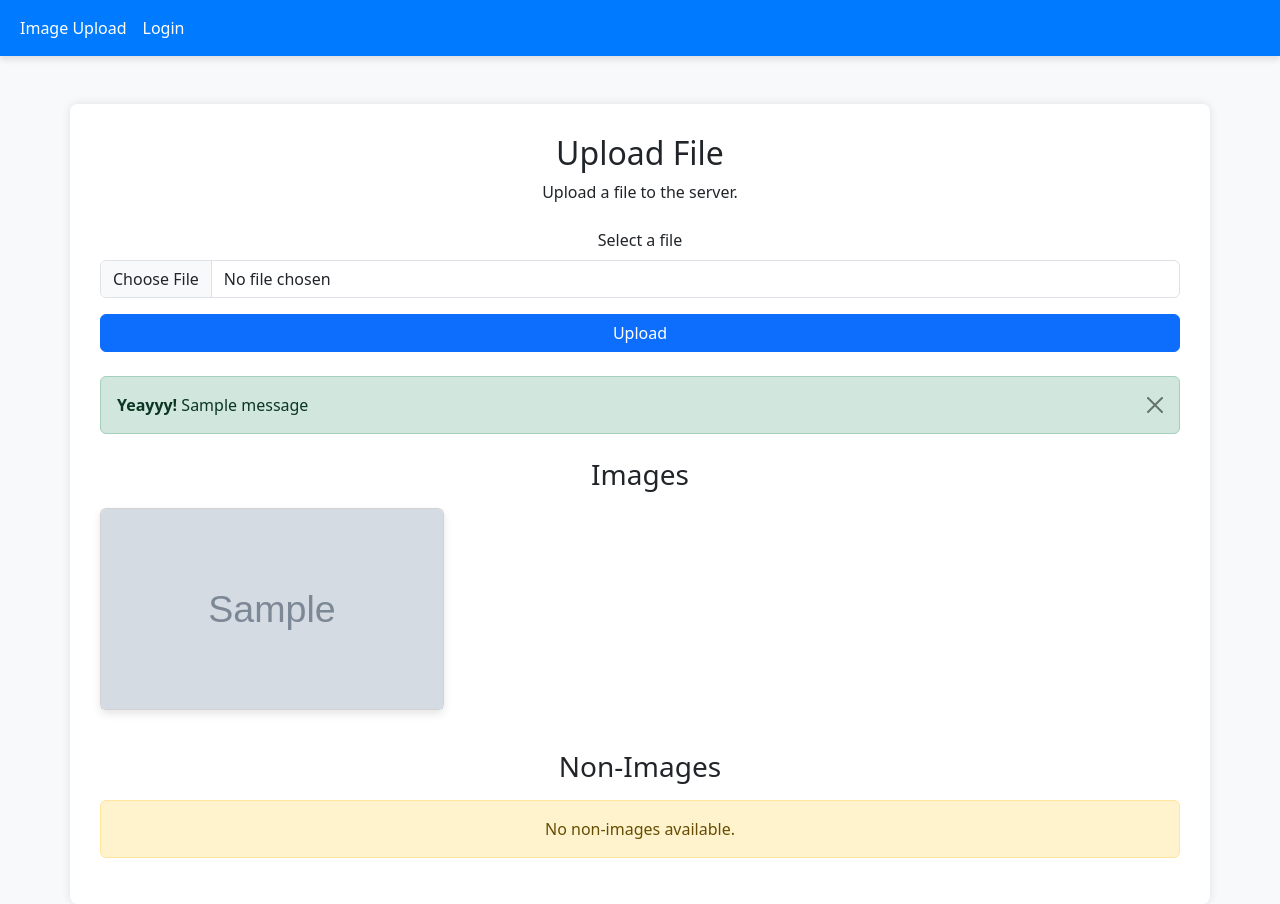
After one commit to hafidhmuhammadakbar/flask-login, a Flask app: page /flasklogin/fileinject in a window 1280 px wide. The commit adds this page. Run offline with Flask 3, Linux system fonts and the light colour scheme; tables that the repository leaves empty or names only in its code hold one stand-in row (values such as "Sample post"); grey boxes marked "Sample" are stand-in pictures; one stand-in notice (Sample message) is shown; some libraries are stand-ins or nearby versions.

Commit message:
customize for file injection using burp suite

```diff
--- a/db.sql
+++ b/db.sql
@@ -9,4 +9,10 @@ CREATE TABLE users (
   2fa_secret VARCHAR(255)
 )
 
+CREATE TABLE images (
+  id INT PRIMARY KEY AUTO_INCREMENT,
+  description VARCHAR(255) NOT NULL,
+  image_url VARCHAR(255) NOT NULL
+)
+
 INSERT INTO users (name, username, password, email, is_2fa_enabled) VALUES ('admin', 'admin', 'admin', 'admin@gmail.com');
--- a/main.py
+++ b/main.py
@@ -21,7 +21,7 @@ app.secret_key = 'loginpython'
 app.config['MYSQL_HOST'] = 'localhost'
 app.config['MYSQL_USER'] = 'root'
 app.config['MYSQL_PASSWORD'] = ''
-app.config['MYSQL_DB'] = 'pythonlogin'
+app.config['MYSQL_DB'] = 'pythonlogin_fileinject'
 
 # image upload
 app.config['UPLOAD_FOLDER'] = 'static/uploads/'
@@ -111,7 +111,13 @@ def login():
                 msg = 'Too many failed login attempts. You are banned for 2 minutes.'
                 is_banned = True
             else:
-                msg = 'Incorrect username or password'
+                # Check if username exists
+                cursor.execute('SELECT COUNT(*) FROM users WHERE username = %s', (username,))
+                count = cursor.fetchone()['COUNT(*)']
+                if count == 0:
+                    msg = 'This username is not registered'
+                else:
+                    msg = 'Incorrect username or password'
 
     return render_template('index.html', error=msg, is_banned=is_banned)
 
@@ -194,10 +200,10 @@ def home():
 
     return redirect(url_for('login'))
 
-# Profile
 def allowed_file(filename):
     return '.' in filename and filename.rsplit('.', 1)[1].lower() in ALLOWED_EXTENSIONS
 
+# Profile
 @app.route('/flasklogin/profile')
 def profile():
     if 'loggedin' in session:
@@ -365,5 +371,64 @@ def disable_2fa():
         return redirect(url_for('home'))
     return redirect(url_for('login'))
 
+# File inject
+# @app.route('/flasklogin/fileinject', methods=['GET'])
+# def get_file_inject():
+#     cursor = mysql.connection.cursor(MySQLdb.cursors.DictCursor)
+#     cursor.execute('SELECT * FROM images')
+#     images_all = cursor.fetchall()  # Use fetchall() to get all images
+#     return render_template('file_inject.html', images=images_all)
+
+@app.route('/flasklogin/fileinject', methods=['GET'])
+def get_file_inject():
+    cursor = mysql.connection.cursor(MySQLdb.cursors.DictCursor)
+    cursor.execute('SELECT * FROM images')
+    all_files = cursor.fetchall()  # Use fetchall() to get all files
+
+    # Split files into images and non-images based on file extension
+    images = []
+    non_images = []
+    for file in all_files:
+        file_url = file.get('image_url', '')
+        file_extension = os.path.splitext(file_url)[1].lstrip('.') if file_url else ''
+        if file_extension.lower() in ALLOWED_EXTENSIONS:
+            images.append(file)
+        else:
+            non_images.append(file)
+
+    return render_template('file_inject.html', images=images, non_images=non_images)
+
+@app.route('/flasklogin/fileinject/post', methods=['POST'])
+def file_inject():
+    if request.method == 'POST':
+        # description = request.form['description']
+        file = request.files['file']
+
+        if file:
+
+            # Check the file size
+            if len(file.read()) > 5 * 1024 * 1024:
+                flash('File size must be under 5 MB.', 'error')
+                return redirect(url_for('get_file_inject'))
+            file.seek(0)
+
+            # Generate a random filename
+            ext = file.filename.rsplit('.', 1)[1].lower()
+            filename = f"{uuid.uuid4().hex}.{ext}"
+            file_path = os.path.join(app.config['UPLOAD_FOLDER'], filename)
+
+            # Save the new image
+            file.save(file_path)
+
+            cursor = mysql.connection.cursor(MySQLdb.cursors.DictCursor)
+            cursor.execute('INSERT INTO images (image_url) VALUES (%s)', (filename,))
+            mysql.connection.commit()
+            flash('File uploaded successfully!', 'success')
+            return redirect(url_for('get_file_inject'))
+        else:
+            flash('No file selected!', 'error')
+            return redirect(url_for('get_file_inject'))
+    return redirect(url_for('get_file_inject'))
+
 if __name__ == "__main__":
     app.run(host="0.0.0.0", debug=True)
--- /dev/null
+++ b/templates/file_inject.html
@@ -0,0 +1,159 @@
+<!DOCTYPE html>
+<html lang="en">
+<head>
+  <meta charset="UTF-8">
+  <meta name="viewport" content="width=device-width, initial-scale=1.0">
+  <title>Upload File</title>
+  <link href="https://cdn.jsdelivr.net/npm/bootstrap@5.3.3/dist/css/bootstrap.min.css" rel="stylesheet" integrity="sha384-QWTKZyjpPEjISv5WaRU9OFeRpok6YctnYmDr5pNlyT2bRjXh0JMhjY6hW+ALEwIH" crossorigin="anonymous">
+  <style>
+    body {
+      background-color: #f8f9fa;
+    }
+    .navbar {
+      background-color: #007bff;
+      color: white;
+      box-shadow: 0 4px 6px rgba(0, 0, 0, 0.1);
+    }
+    .navbar-brand, .nav-link {
+      color: white !important;
+    }
+    .navbar-toggler-icon {
+      filter: invert(100%);
+    }
+    .container {
+      background: white;
+      padding: 30px;
+      border-radius: 8px;
+      box-shadow: 0 0 10px rgba(0, 0, 0, 0.1);
+    }
+    .card {
+      box-shadow: 0 4px 8px rgba(0, 0, 0, 0.1);
+    }
+    .card img {
+      max-height: 200px;
+      object-fit: cover;
+    }
+    .footer {
+      margin-top: 20px;
+      padding: 10px;
+      background-color: #007bff;
+      color: white;
+      text-align: center;
+    }
+  </style>
+</head>
+<body>
+  <!-- Navbar -->
+  <nav class="navbar navbar-expand-lg">
+    <div class="container-fluid">
+      <div class="collapse navbar-collapse" id="navbarNav">
+        <ul class="navbar-nav">
+          <li class="nav-item">
+            <a class="nav-link" href="{{ url_for('file_inject') }}">Image Upload</a>
+          </li>
+          <li class="nav-item">
+            <a class="nav-link" href="{{ url_for('login') }}">Login</a>
+          </li>
+        </ul>
+      </div>
+    </div>
+  </nav>
+
+  <!-- Main Container -->
+  <div class="container mt-5">
+    <div class="mb-4 text-center">
+      <h2>Upload File</h2>
+      <p>Upload a file to the server.</p>
+
+      <form action="{{ url_for('file_inject') }}" method="post" enctype="multipart/form-data">
+        <div class="mb-3">
+          <!-- File -->
+          <label for="file" class="form-label mt-2">Select a file</label>
+          <input type="file" class="form-control" id="file" name="file" accept="image/*">
+        </div>
+        <button type="submit" class="btn btn-primary w-100">Upload</button>
+      </form>
+    </div>
+
+    <div class="mt-3">
+      {% with messages = get_flashed_messages(with_categories=true) %}
+        {% if messages %}
+          {% for category, message in messages %}
+          <div class="mt-3 alert alert-{{ 'success' if category == 'success' else 'danger' }} alert-dismissible fade show" role="alert">
+            <strong>{{ 'Yeayyy!' if category == 'success' else 'Ooopss!' }}</strong> {{ message }}
+            <button type="button" class="btn-close" data-bs-dismiss="alert" aria-label="Close"></button>
+          </div>
+          {% endfor %}
+        {% endif %}
+      {% endwith %}
+    </div>
+
+    <!-- Display Images
+    <div class="mt-4">
+      <h3 class="text-center">All Images</h3>
+      <div class="row mt-3">
+        {% for image in images %}
+          <div class="col-md-4 mb-3">
+            <div class="card">
+              <img src="{{ url_for('static', filename='uploads/' ~ image.image_url) }}" class="card-img-top" alt="">
+            </div>
+          </div>
+        {% else %}
+          <div class="col-12">
+            <div class="alert alert-warning text-center" role="alert">
+              No images available.
+            </div>
+          </div>
+        {% endfor %}
+      </div>
+    </div> -->
+
+    <!-- Display Images -->
+    <div class="mt-4">
+      <h3 class="text-center">Images</h3>
+      <div class="row mt-3">
+        {% for image in images %}
+          <div class="col-md-4 mb-3">
+            <div class="card">
+              <img src="{{ url_for('static', filename='uploads/' ~ image.get('image_url', '')) }}" class="card-img-top" alt="">
+            </div>
+          </div>
+        {% else %}
+          <div class="col-12">
+            <div class="alert alert-warning text-center" role="alert">
+              No images available.
+            </div>
+          </div>
+        {% endfor %}
+      </div>
+    </div>
+
+    <!-- Display Non-Images -->
+    <div class="mt-4">
+      <h3 class="text-center">Non-Images</h3>
+      <div class="row mt-3">
+        {% for non_image in non_images %}
+          <div class="col-md-4 mb-3">
+            <div class="card">
+              <div class="card-body">
+                <h5 class="card-title">Non-Image File</h5>
+                <p class="card-text">File URL: {{ non_image.get('image_url', '') }}</p>
+                <a href="{{ url_for('static', filename='uploads/' ~ non_image.get('image_url', '')) }}" class="btn btn-primary" download>Download</a>
+              </div>
+            </div>
+          </div>
+        {% else %}
+          <div class="col-12">
+            <div class="alert alert-warning text-center" role="alert">
+              No non-images available.
+            </div>
+          </div>
+        {% endfor %}
+      </div>
+    </div>
+
+  </div>
+
+  <script src="https://cdn.jsdelivr.net/npm/bootstrap@5.3.3/dist/js/bootstrap.bundle.min.js" integrity="sha384-YvpcrYf0tY3lHB60NNkmXc5s9fDVZLESaAA55NDzOxhy9GkcIdslK1eN7N6jIeHz" crossorigin="anonymous"></script>
+</body>
+</html>
--- a/templates/index.html
+++ b/templates/index.html
@@ -9,6 +9,10 @@
 		<script src="https://www.google.com/recaptcha/api.js" async defer></script>
 	</head>
 	<body style="background-color: #435165;">
+
+		<!-- go to /fileinject -->
+		<a href="{{ url_for('get_file_inject') }}" class="btn btn-primary">File Inject</a>
+
 		<div class="login">
 			<h1>Login</h1>
 
```
